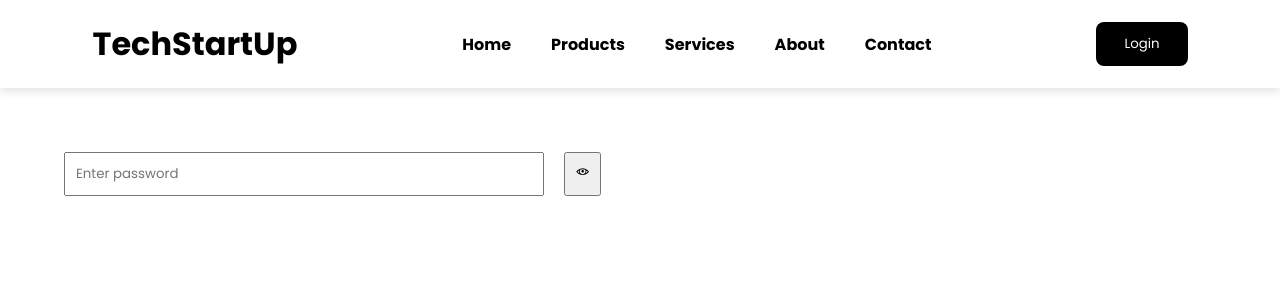
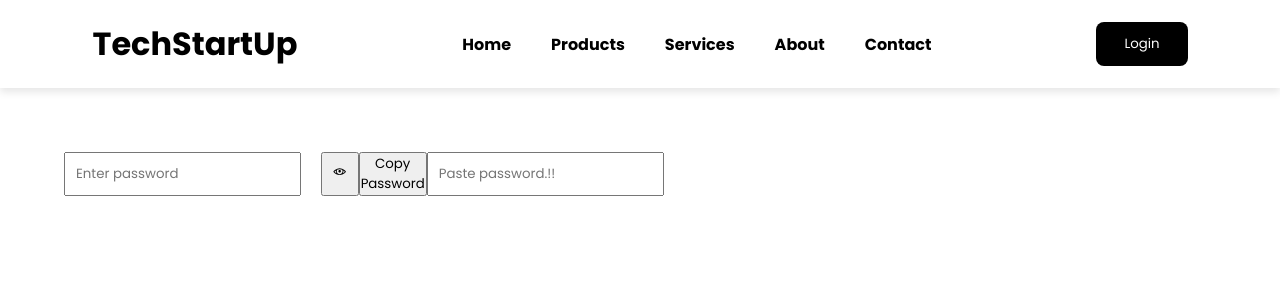
Before and after one commit to JAYANTI-THAKOR-941/react_projects, a React (Vite) app: page /contact in a window 1280 px wide. Shown: the top 300 px of the page. Built offline with nearby package versions, Linux system fonts and the light colour scheme.

Commit message:
add copy selection using useRef

```diff
--- a/src/pages/Contact.jsx
+++ b/src/pages/Contact.jsx
@@ -1,17 +1,27 @@
-import React, { useState } from 'react'
+import React, { useRef, useState } from 'react'
 import {BsEyeSlash}   from "react-icons/bs";
 import { LiaEyeSolid } from "react-icons/lia";
 import './contact.css';
 const Contact = () => {
 
-  const [show,setShow] = useState(true)
+  const [show,setShow] = useState(true);
+
+  const inputPassword = useRef(null);
+
+  const copyPassword = async()=>{
+    inputPassword.current.focus();
+    inputPassword.current.select();
+    let password = inputPassword.current.value;
+    await navigator.clipboard.writeText(password);
+  }
 
   return (
     <div className='contact-form'>
 
-        <input type={show?"text":"password"}  placeholder='Enter password' />
+        <input type={show?"text":"password"} ref={inputPassword}  placeholder='Enter password' />
         <button className='btn' onClick={()=>setShow(!show)}>{!show? <BsEyeSlash />:<LiaEyeSolid />}</button>
-
+        <button onClick={copyPassword}>Copy Password</button>
+        <input type="text" placeholder='Paste password.!!' />
     </div>
   )
 }
```
